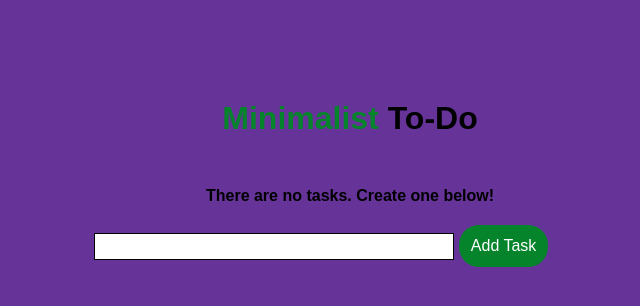
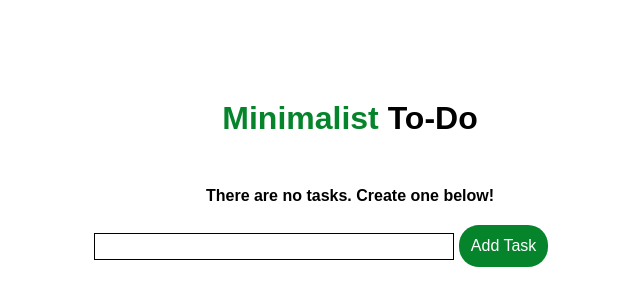
Before and after one commit to erenkaragul2/todo-app, a Flask app: page / in a window 1280 px wide. Shown: the top 306 px of the page, without its empty margins (290-930 px from the left). Run offline with Flask 2, Linux system fonts and the light colour scheme; data that the repository does not hold is empty; some libraries are stand-ins or nearby versions.

Commit message:
Update main.css

```diff
--- a/static/css/main.css
+++ b/static/css/main.css
@@ -3,7 +3,7 @@ body, html {
     font-family: sans-serif;
     text-decoration: none;
     list-style: none;
-    background-color: rebeccapurple;
+    background-color: white;
 }
 
 .content {
```
